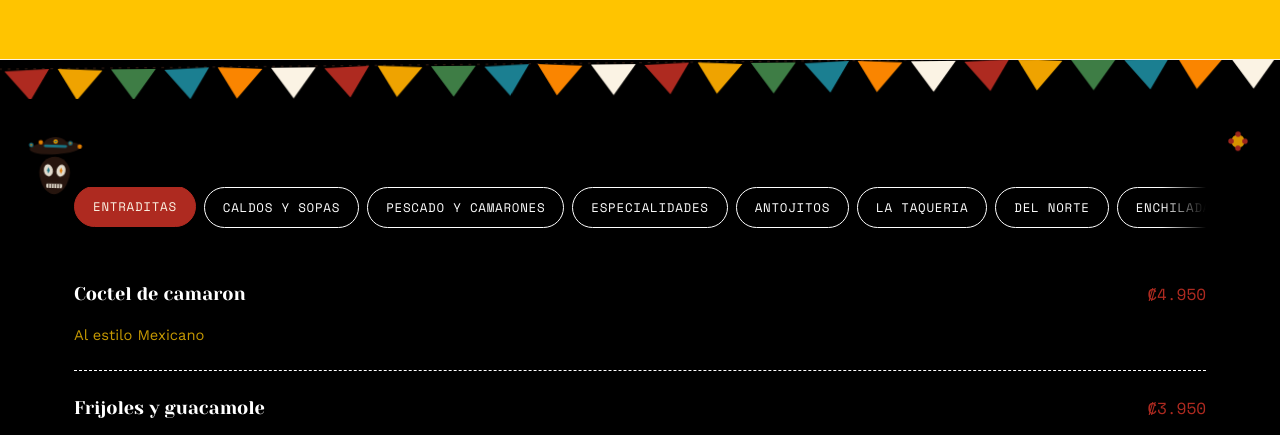
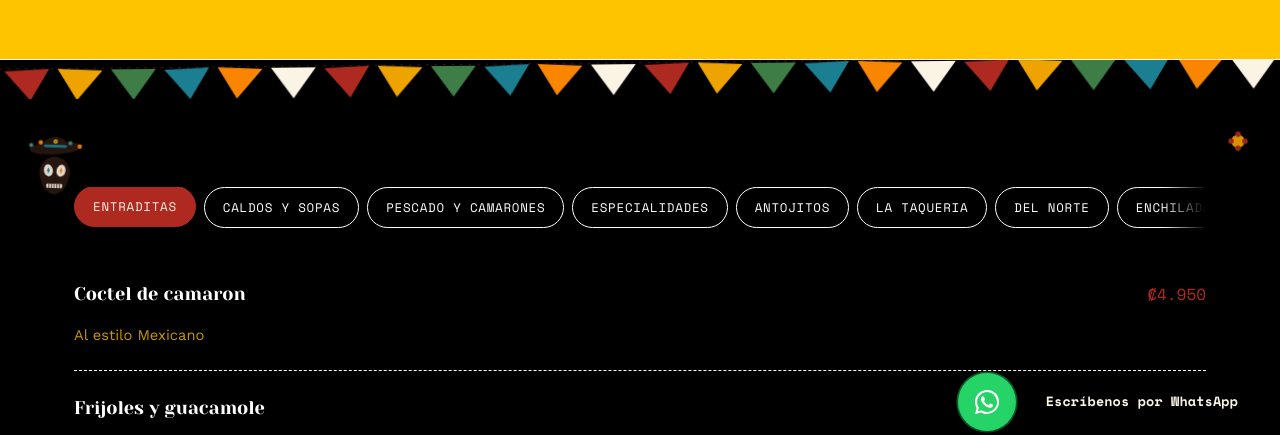
Before and after one commit to ErikZF/maria-bonita-san-jose, a plain HTML site: page html/menu.html in a window 1280 px wide. Shown: the part 347-782 px from the top of the page. Drawn offline with nearby package versions, Linux system fonts and the light colour scheme.

Commit message:
feat: botón flotante de WhatsApp en todas las páginas  js/modules/whatsapp-fab.js inyecta un botón fijo abajo-derecha (círculo verde + pastilla "Escríbenos por WhatsApp") que enlaza a wa.me con el número de config.js. En pantallas pequeñas se muestra solo el círculo. La etiqueta se traduce con i18n (EN: "Message us on WhatsApp"). Estilos y animación de pulso en styles.css, desactivados por prefers-reduced-motion.  Co-Authored-By: Claude Sonnet 5 <noreply@anthropic.com>

```diff
--- a/css/styles.css
+++ b/css/styles.css
@@ -133,6 +133,65 @@ p { margin: 0 0 16px; color: var(--color-ink-soft); }
 .btn--whatsapp { background: var(--color-accent2); color: #FAF4E9; box-shadow: var(--shadow-soft); }
 .btn--whatsapp:hover { background: #2F5F35; transform: translateY(-2px); }
 .icon-chat { width: 18px; height: 18px; flex-shrink: 0; }
+
+/* ---------- Botón flotante de WhatsApp (lo inyecta js/modules/whatsapp-fab.js) ---------- */
+.wa-fab {
+  position: fixed;
+  right: 22px;
+  bottom: 22px;
+  z-index: 90; /* sobre el header (50), debajo del lightbox (200) */
+  display: inline-flex;
+  align-items: center;
+  gap: 10px;
+  text-decoration: none;
+  animation: wa-fab-in 0.5s ease 0.6s both;
+}
+.wa-fab-icon {
+  width: 58px;
+  height: 58px;
+  flex-shrink: 0;
+  border-radius: 50%;
+  background: #25D366;
+  color: #fff;
+  display: flex;
+  align-items: center;
+  justify-content: center;
+  box-shadow: 0 12px 28px -8px rgba(0, 0, 0, 0.45);
+  animation: wa-fab-pulse 2.8s ease-out infinite;
+  transition: transform 0.2s ease;
+}
+.wa-fab-icon svg { width: 32px; height: 32px; display: block; }
+.wa-fab-label {
+  font-family: var(--font-mono);
+  font-weight: 700;
+  font-size: 0.84rem;
+  letter-spacing: 0.01em;
+  color: #FAF4E9;
+  background: var(--color-bg-dark);
+  padding: 13px 20px;
+  border-radius: 999px;
+  white-space: nowrap;
+  box-shadow: 0 12px 28px -10px rgba(0, 0, 0, 0.45);
+  transition: transform 0.2s ease;
+}
+.wa-fab:hover .wa-fab-icon { transform: scale(1.06); }
+.wa-fab:hover .wa-fab-label { transform: translateX(2px); }
+.wa-fab:focus-visible { outline: 3px solid var(--color-accent); outline-offset: 4px; border-radius: 999px; }
+
+@keyframes wa-fab-in {
+  from { opacity: 0; transform: translateY(14px); }
+  to   { opacity: 1; transform: translateY(0); }
+}
+@keyframes wa-fab-pulse {
+  0%   { box-shadow: 0 12px 28px -8px rgba(0, 0, 0, 0.45), 0 0 0 0 rgba(37, 211, 102, 0.5); }
+  70%  { box-shadow: 0 12px 28px -8px rgba(0, 0, 0, 0.45), 0 0 0 16px rgba(37, 211, 102, 0); }
+  100% { box-shadow: 0 12px 28px -8px rgba(0, 0, 0, 0.45), 0 0 0 0 rgba(37, 211, 102, 0); }
+}
+
+@media (max-width: 560px) {
+  .wa-fab { right: 16px; bottom: 16px; }
+  .wa-fab-label { display: none; }
+}
 
 /* ---------- Franja "serape" (detalle de color tipo tejido mexicano) ---------- */
 .serape-strip { height: 6px; width: 100%; background: var(--serape); }
--- a/html/menu.html
+++ b/html/menu.html
@@ -647,6 +647,7 @@ guacamoles y pico de gallo</p></div>
 <script defer src="../js/config.js"></script>
 <script defer src="../js/i18n/dict.js"></script>
 <script defer src="../js/modules/i18n.js"></script>
+<script defer src="../js/modules/whatsapp-fab.js"></script>
 <script defer src="../js/modules/reveal.js"></script>
 <script defer src="../js/modules/nav.js"></script>
 <script defer src="../js/modules/carousel.js"></script>
--- a/js/i18n/dict.js
+++ b/js/i18n/dict.js
@@ -496,6 +496,9 @@ MB.I18N.en = {
   "Retrato de Refugio Rentería": "Portrait of Armando Hernández",
   "Retrato de Paola Jiménez": "Portrait of Marisabel Hernández",
 
+  /* ---------- Botón flotante de WhatsApp ---------- */
+  "Escríbenos por WhatsApp": "Message us on WhatsApp",
+
   /* ---------- Cadenas dinámicas (usadas por MB.t en carousel / formulario) ---------- */
   "Ir a la imagen {n}": "Go to image {n}",
   "Escribe tu nombre.": "Enter your name.",
--- a/js/main.js
+++ b/js/main.js
@@ -10,6 +10,7 @@
   window.MB = window.MB || {};
 
   function iniciar() {
+    if (MB.initWhatsAppFab) MB.initWhatsAppFab();
     if (MB.initI18n) MB.initI18n();
     if (MB.initAnimations) MB.initAnimations();
     if (MB.initNav) MB.initNav();
--- /dev/null
+++ b/js/modules/whatsapp-fab.js
@@ -0,0 +1,36 @@
+/* ---------- Botón flotante de WhatsApp ----------
+   Se inyecta en todas las páginas (no hay que tocar el HTML).
+   Usa el número central de config.js. El texto de la etiqueta lo
+   traduce i18n.js, por eso este módulo se ejecuta ANTES de initI18n
+   (así el texto queda en la "foto" que toma la traducción). */
+
+(function () {
+  window.MB = window.MB || {};
+
+  var SALUDO = "Hola María Bonita, tengo una consulta.";
+  var ETIQUETA = "Escríbenos por WhatsApp";
+
+  MB.initWhatsAppFab = function () {
+    if (document.querySelector(".wa-fab")) return;
+
+    var numero = MB.WHATSAPP_NUMBER || "";
+    var href = "https://wa.me/" + numero + "?text=" + encodeURIComponent(SALUDO);
+
+    var a = document.createElement("a");
+    a.className = "wa-fab";
+    a.href = href;
+    a.target = "_blank";
+    a.rel = "noopener";
+    a.setAttribute("aria-label", ETIQUETA);
+
+    a.innerHTML =
+      '<span class="wa-fab-icon" aria-hidden="true">' +
+        '<svg viewBox="0 0 32 32" xmlns="http://www.w3.org/2000/svg" focusable="false">' +
+          '<path fill="currentColor" d="M16.04 4C9.4 4 4 9.4 4 16.03c0 2.12.56 4.19 1.62 6.02L4 28l6.13-1.6a12 12 0 0 0 5.9 1.5h.01c6.63 0 12.03-5.4 12.03-12.03 0-3.21-1.25-6.23-3.52-8.5A11.94 11.94 0 0 0 16.04 4Zm0 21.93h-.01a9.94 9.94 0 0 1-5.06-1.39l-.36-.22-3.76.99 1-3.67-.24-.38a9.93 9.93 0 0 1-1.52-5.27c0-5.5 4.48-9.98 9.99-9.98 2.67 0 5.17 1.04 7.06 2.93a9.9 9.9 0 0 1 2.92 7.06c0 5.5-4.48 9.98-9.99 9.98Zm5.48-7.47c-.3-.15-1.78-.88-2.05-.98-.28-.1-.48-.15-.68.15-.2.3-.78.98-.95 1.18-.18.2-.35.22-.65.08-.3-.15-1.27-.47-2.42-1.5-.9-.8-1.5-1.79-1.67-2.09-.18-.3-.02-.46.13-.61.14-.13.3-.35.45-.53.15-.18.2-.3.3-.5.1-.2.05-.38-.03-.53-.07-.15-.68-1.64-.93-2.24-.24-.59-.49-.5-.68-.51l-.58-.01c-.2 0-.53.08-.8.38-.28.3-1.05 1.03-1.05 2.51 0 1.48 1.08 2.92 1.23 3.12.15.2 2.12 3.24 5.14 4.54.72.31 1.28.5 1.71.63.72.23 1.38.2 1.9.12.58-.09 1.78-.73 2.03-1.43.25-.7.25-1.3.18-1.43-.08-.13-.28-.2-.58-.35Z"/>' +
+        '</svg>' +
+      '</span>' +
+      '<span class="wa-fab-label">' + ETIQUETA + '</span>';
+
+    document.body.appendChild(a);
+  };
+})();
```
Also changed, not shown: html/catering.html (+1 -0 lines), html/contactenos.html (+1 -0 lines), html/galeria.html (+1 -0 lines), html/inicio.html (+1 -0 lines), html/nosotros.html (+1 -0 lines).
